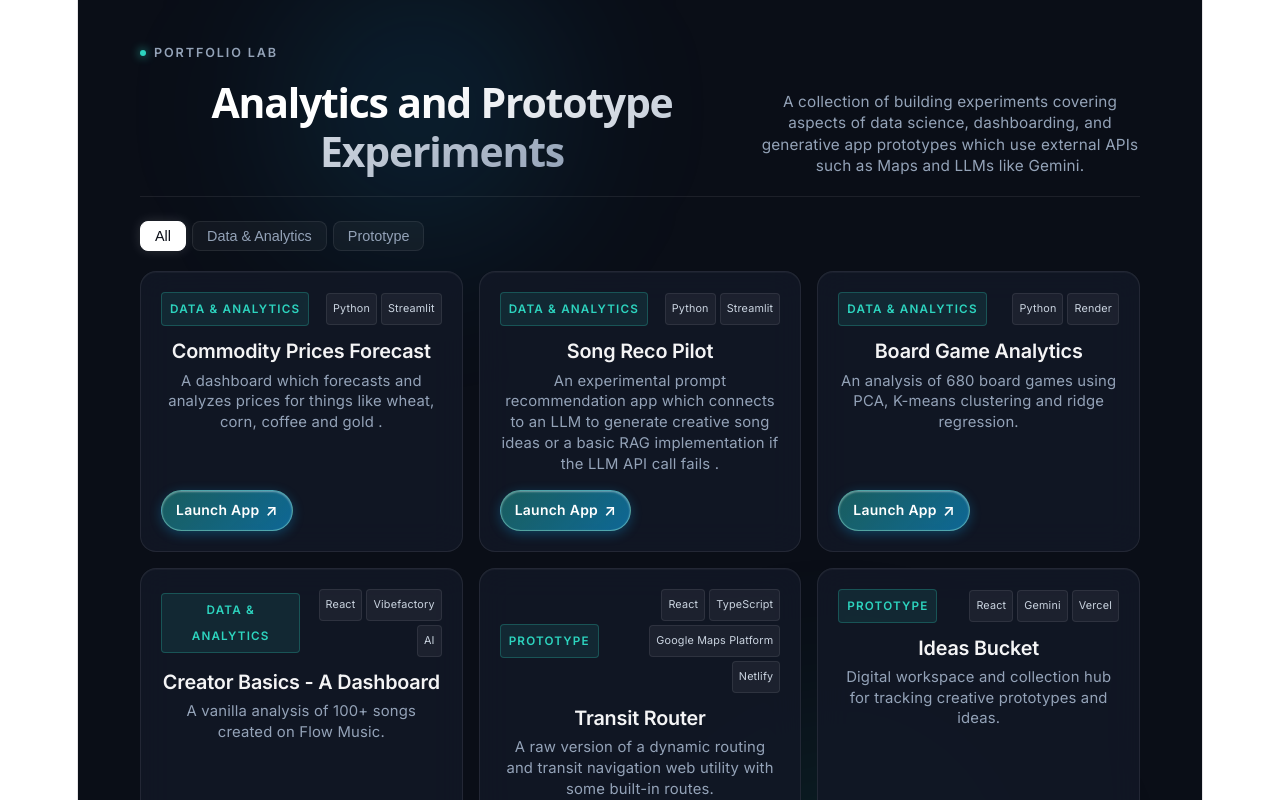
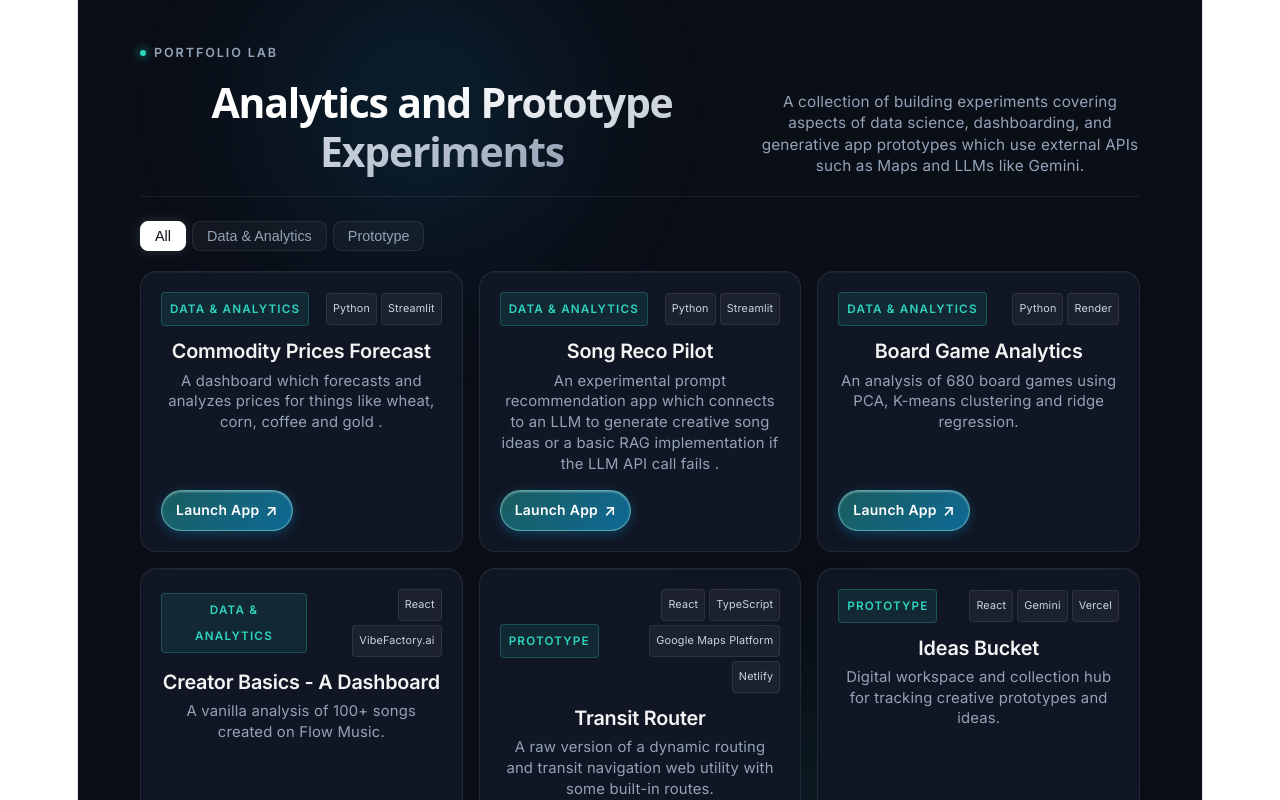
Before and after one commit to supjois-sans-melodrama/analytics-and-random, a React (Vite) app: page / in a window 1280 px wide. Shown: the top 800 px of the page. Built offline with nearby package versions, Linux system fonts and the light colour scheme.

Commit message:
Add files via upload
fixed creator dashboard tech stack

```diff
--- a/src/App.jsx
+++ b/src/App.jsx
@@ -26,7 +26,7 @@ const projects = [
     title: "Creator Basics - A Dashboard",
     description: "A vanilla analysis of 100+ songs created on Flow Music.",
     category: "Data & Analytics",
-    stack: ["React", "Vibefactory", "AI"],
+    stack: ["React", "VibeFactory.ai"],
     url: "https://p7f515941-ub4eae18f.vibefactory.ai"
   },
   {
```
